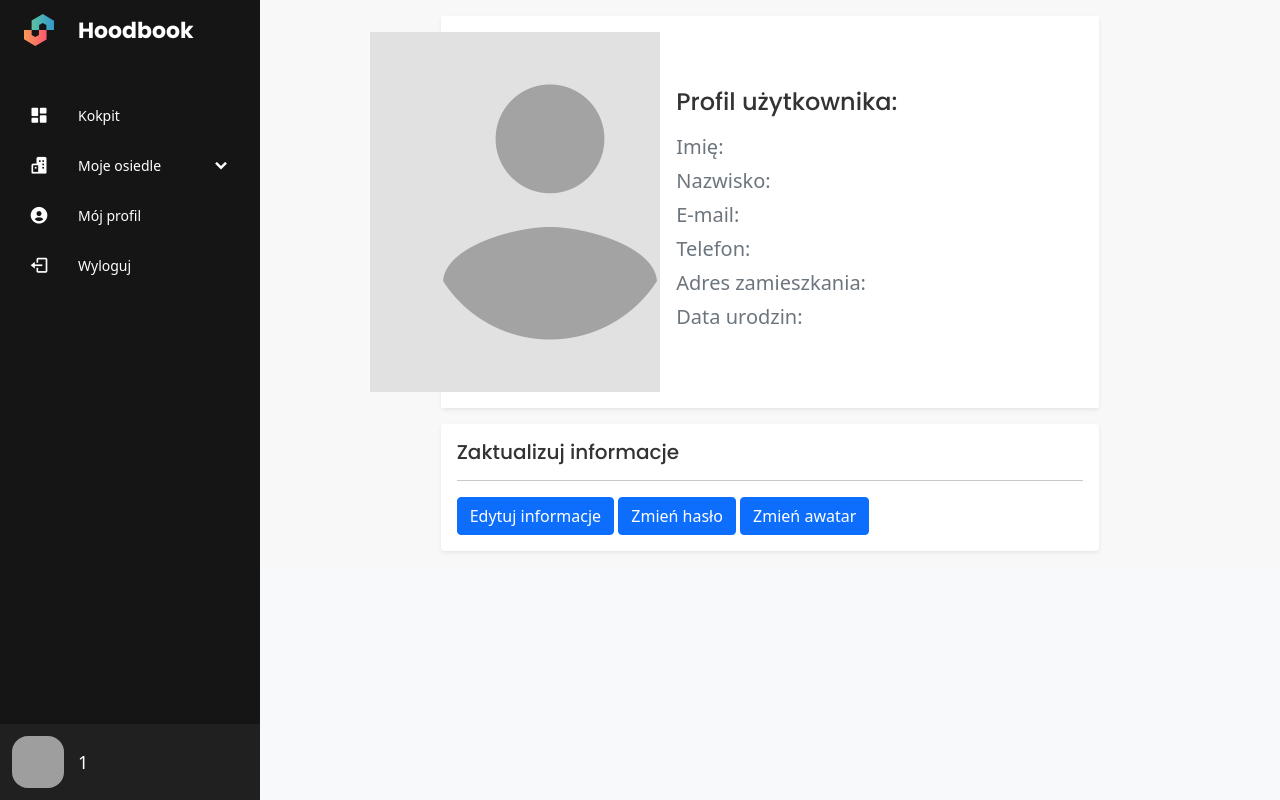
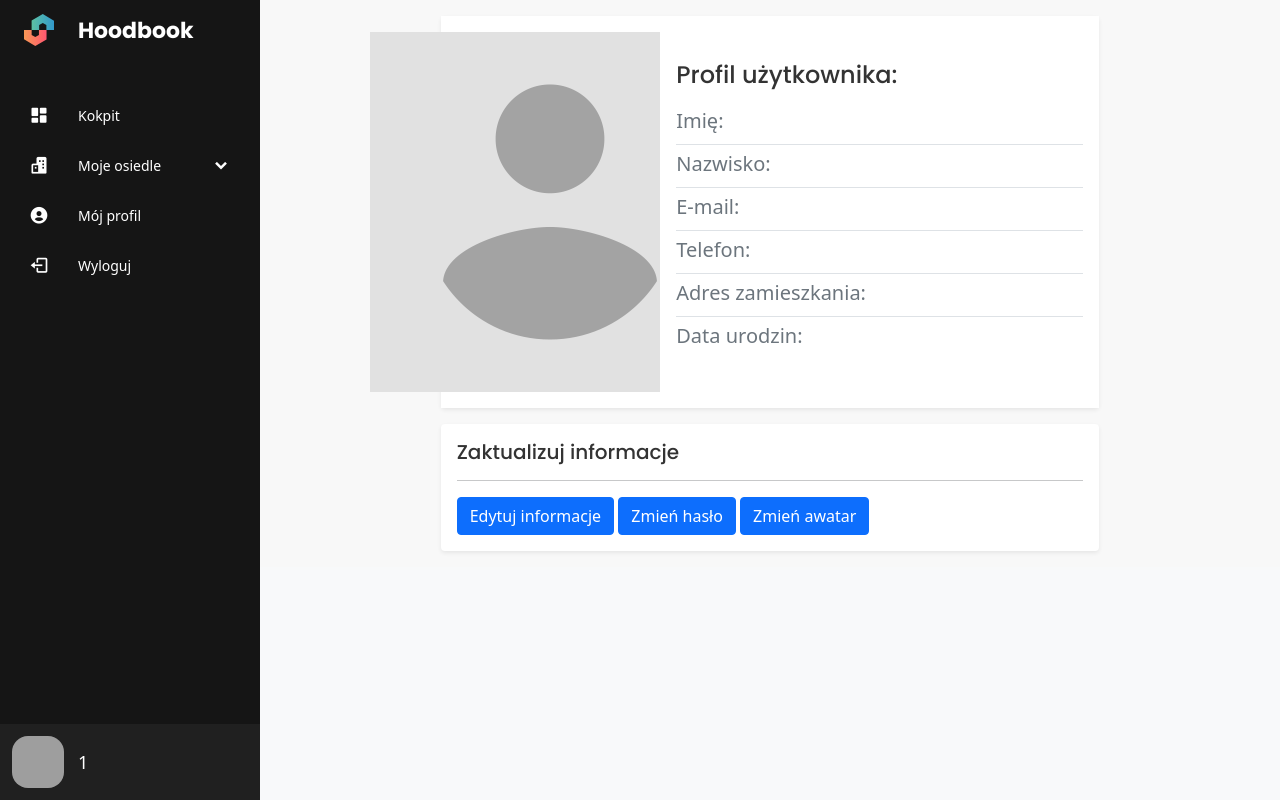
Before and after one commit to sniegocki/Hoodbook, a PHP site: page /profile in a window 1280 px wide. Run offline with PHP 8.4, Linux system fonts and the light colour scheme; the visitor is signed in with stand-in values (Sample User, id 1); tables that the repository leaves empty or names only in its code hold one stand-in row (values such as "Sample post"); data that the repository does not hold is empty; grey boxes are pictures that could not be loaded.

Commit message:
visual fix

```diff
--- a/profile.php
+++ b/profile.php
@@ -69,7 +69,7 @@
 <section class="home-section bg-light">
     <div class="home-content p-3 justify-content-center">
 
-        <div class="col-12 col-md-8">
+        <div class="col-12 col-lg-10 col-xl-8">
             <div class="d-flex rounded flex-wrap shadow-sm">
                 <div class="col-12 col-lg-4 d-flex justify-content-center p-3 bg-white">
 
@@ -113,22 +113,22 @@
 
                         echo '</div>';
 
-                        echo '<div class="col-12 col-lg-8 d-flex flex-column justify-content-center fs-5 bg-white ps-3">';
+                        echo '<div class="col-12 col-lg-8 d-flex flex-column justify-content-center fs-5 bg-white px-3">';
 
                             echo '<h4 class="mb-3">Profil użytkownika:</h4>';
 
                             //User name
-                            echo "<p class='text-muted mb-1'>Imię: <span>" . $row['Name'] . "</span></p>";
+                            echo "<p class='text-muted mb-1 pb-2 border-bottom'>Imię: <span>" . $row['Name'] . "</span></p>";
                             //User surname
-                            echo "<p class='text-muted mb-1'>Nazwisko: <span>" . $row['Surname'] . "</span></p>";
+                            echo "<p class='text-muted mb-1 pb-2 border-bottom'>Nazwisko: <span>" . $row['Surname'] . "</span></p>";
                             //User email
-                            echo "<p class='text-muted mb-1'>E-mail: <span>" . $row['Email'] . "</span></p>";
+                            echo "<p class='text-muted mb-1 pb-2 border-bottom'>E-mail: <span>" . $row['Email'] . "</span></p>";
                             //User phone
-                            echo "<p class='text-muted mb-1'>Telefon: <span>" . $row['Phone'] . "</span></p>";
+                            echo "<p class='text-muted mb-1 pb-2 border-bottom'>Telefon: <span>" . $row['Phone'] . "</span></p>";
                             //User address
-                            echo "<p class='text-muted mb-1'>Adres zamieszkania: <span>" . $row['Address'] . "</span></p>";
+                            echo "<p class='text-muted mb-1 pb-2 border-bottom'>Adres zamieszkania: <span>" . $row['Address'] . "</span></p>";
                             //User birthday
-                            echo "<p class='text-muted mb-1'>Data urodzin: <span>" . $row['Birthday'] . "</span></p>";
+                            echo "<p class='text-muted mb-1 pb-2'>Data urodzin: <span>" . $row['Birthday'] . "</span></p>";
 
                         echo '</div>';
                     }
```
